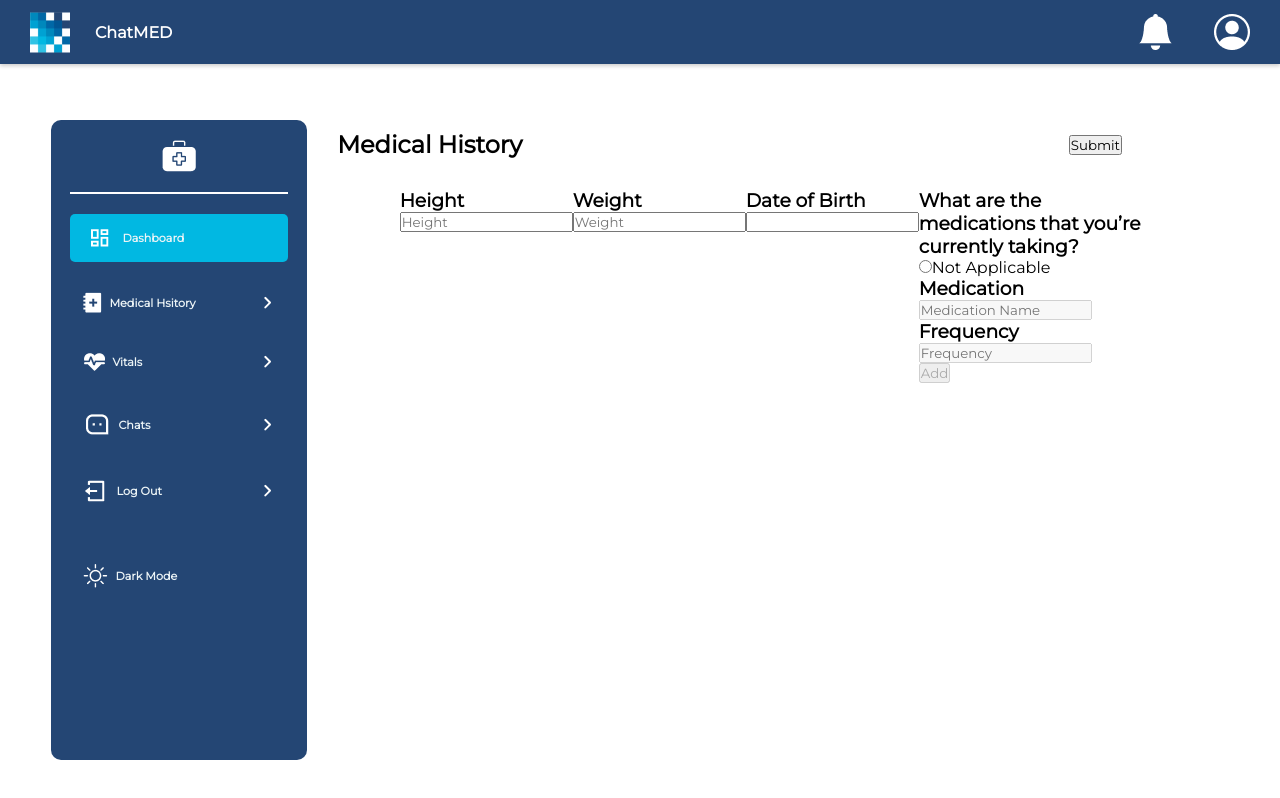
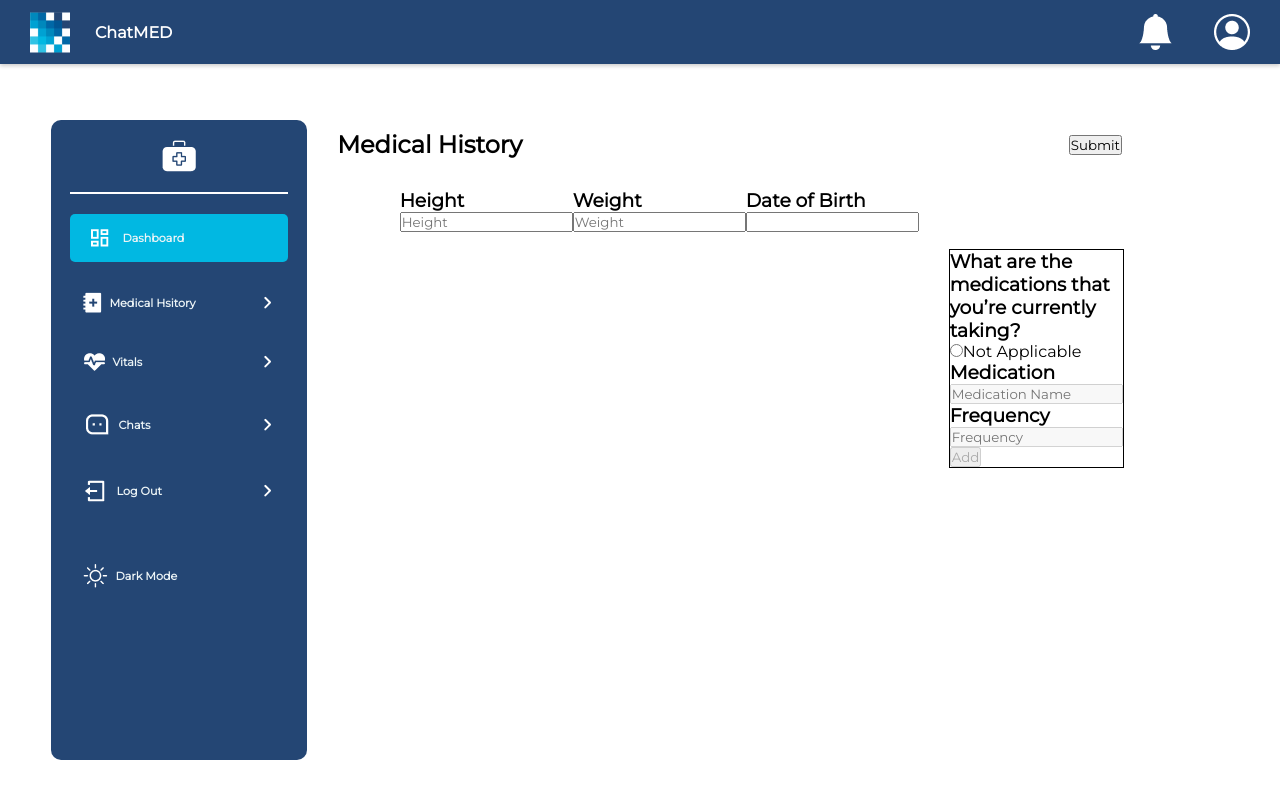
Before and after one commit to mohamad-shoumar/ChatMED, a React (Create React App) app in the folder frontend/: page /medicalhistory in a window 1280 px wide. Built offline with nearby package versions, Linux system fonts and the light colour scheme.

Commit message:
added basic styling for emdical history section

```diff
--- a/frontend/src/styles/MedicalHistory/MedicalHistory.module.scss
+++ b/frontend/src/styles/MedicalHistory/MedicalHistory.module.scss
@@ -30,3 +30,24 @@
   display: flex;
   justify-content: space-evenly;
 }
+.sectionsMain {
+  padding: 30px;
+  width: 100%;
+  display: flex;
+  flex-direction: column;
+  justify-content: space-evenly;
+  align-items: center;
+}
+.sections {
+  width: 100%;
+  display: flex;
+  flex-direction: column;
+  justify-content: space-evenly;
+  align-items: center;
+}
+.section1 {
+  margin-top: 30px;
+  max-width: 100%;
+  border: 1.5px solid black;
+  padding-left: 5px 30px;
+}
```
Also changed, not shown: frontend/src/styles/MedicalHistory/MedicalHistorySection.module.scss (added, +25 -0 lines).
